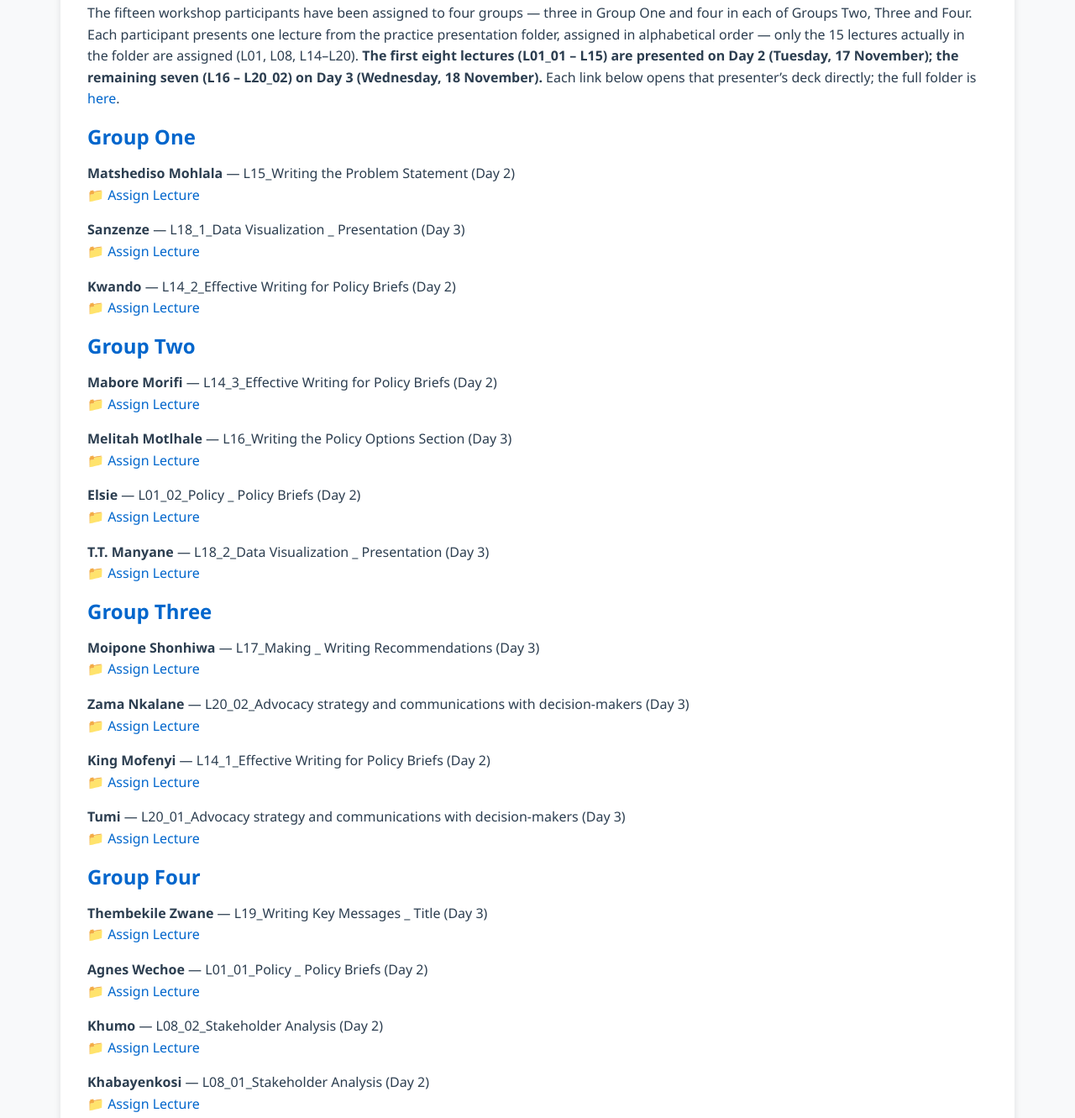
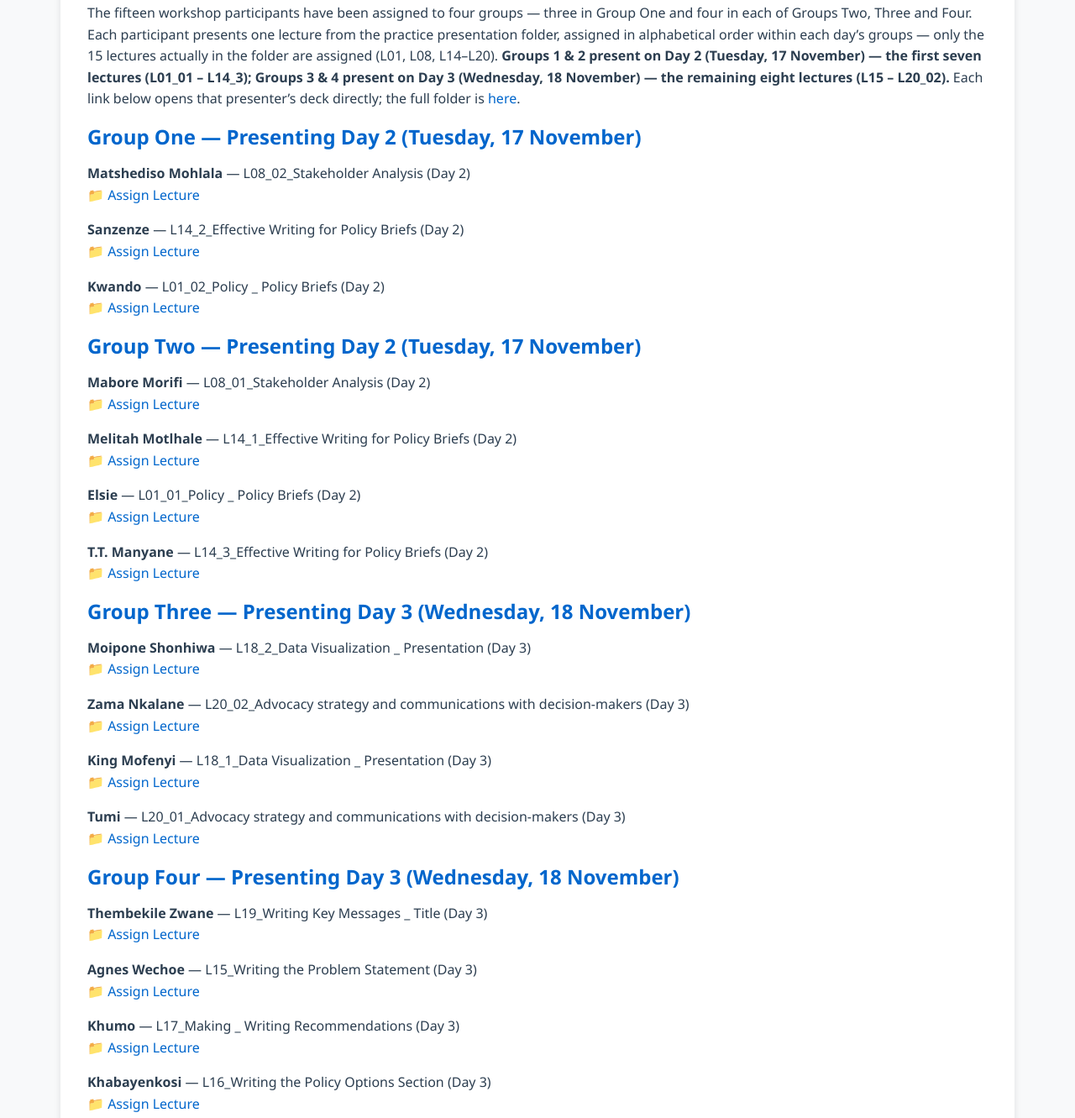
Before and after one commit to datatopolicy/South-Africa_TOT, a plain HTML site: page materials.html in a window 1280 px wide. Shown: the part 1541-2872 px from the top of the page at 84% size. Drawn offline with Linux system fonts and the light colour scheme.

Commit message:
Remove Leigh Johnston; assign lectures L01-L15 alphabetically; Groups 1-2 present Day 2, Groups 3-4 Day 3

```diff
--- a/materials.html
+++ b/materials.html
@@ -67,60 +67,60 @@
             <h2>Group Assignments for Practice Presentations</h2>
             <div class="group-assignment-note">
                 <h3>&#128203; About Presentation Groups</h3>
-                <p>The fifteen workshop participants have been assigned to four groups &mdash; three in Group One and four in each of Groups Two, Three and Four. Each participant presents one lecture from the practice presentation folder, assigned in alphabetical order &mdash; only the 15 lectures actually in the folder are assigned (L01, L08, L14&ndash;L20). <strong>The first eight lectures (L01_01 &ndash; L15) are presented on Day 2 (Tuesday, 17 November); the remaining seven (L16 &ndash; L20_02) on Day 3 (Wednesday, 18 November).</strong> Each link below opens that presenter&rsquo;s deck directly; the full folder is <a href="https://drive.google.com/drive/u/0/folders/1sUT6edL-evdDWts73sOSeelTbS25cyAX" target="_blank">here</a>.</p>
+                <p>The fifteen workshop participants have been assigned to four groups &mdash; three in Group One and four in each of Groups Two, Three and Four. Each participant presents one lecture from the practice presentation folder, assigned in alphabetical order within each day&rsquo;s groups &mdash; only the 15 lectures actually in the folder are assigned (L01, L08, L14&ndash;L20). <strong>Groups 1 &amp; 2 present on Day 2 (Tuesday, 17 November) &mdash; the first seven lectures (L01_01 &ndash; L14_3); Groups 3 &amp; 4 present on Day 3 (Wednesday, 18 November) &mdash; the remaining eight lectures (L15 &ndash; L20_02).</strong> Each link below opens that presenter&rsquo;s deck directly; the full folder is <a href="https://drive.google.com/drive/u/0/folders/1sUT6edL-evdDWts73sOSeelTbS25cyAX" target="_blank">here</a>.</p>
             </div>
 
-            <h3 class="group-heading">Group One</h3>
+            <h3 class="group-heading">Group One &mdash; Presenting Day 2 (Tuesday, 17 November)</h3>
             <div class="group-1">
                 <div class="group-assignment">
-                    <p class="assignment-member"><strong>Matshediso Mohlala</strong> &mdash; L15_Writing the Problem Statement (Day 2)<br>
-                    <a href="https://drive.google.com/file/d/1cPaZbiRrAQqCNKVGFgpGSCWigg9rbJXg/view?usp=drive_web" target="_blank">&#128193; Assign Lecture</a></p>
-                    <p class="assignment-member"><strong>Sanzenze</strong> &mdash; L18_1_Data Visualization _ Presentation (Day 3)<br>
-                    <a href="https://drive.google.com/file/d/1BvZ1N5RXMXkrO6ySjaO3fsOOPHHC4I2m/view?usp=drive_web" target="_blank">&#128193; Assign Lecture</a></p>
-                    <p class="assignment-member"><strong>Kwando</strong> &mdash; L14_2_Effective Writing for Policy Briefs (Day 2)<br>
+                    <p class="assignment-member"><strong>Matshediso Mohlala</strong> &mdash; L08_02_Stakeholder Analysis (Day 2)<br>
+                    <a href="https://drive.google.com/file/d/1AawubCEshGaji3D9faIymgbr4K53xI0T/view?usp=drive_web" target="_blank">&#128193; Assign Lecture</a></p>
+                    <p class="assignment-member"><strong>Sanzenze</strong> &mdash; L14_2_Effective Writing for Policy Briefs (Day 2)<br>
                     <a href="https://drive.google.com/file/d/1a72wN_KZ6QzFdiJte-k1qacnS7mpZoMo/view?usp=drive_web" target="_blank">&#128193; Assign Lecture</a></p>
+                    <p class="assignment-member"><strong>Kwando</strong> &mdash; L01_02_Policy _ Policy Briefs (Day 2)<br>
+                    <a href="https://drive.google.com/file/d/1dnm0EV2cW17fEJQbAKDSpFeEJpIhAz5Z/view?usp=drive_web" target="_blank">&#128193; Assign Lecture</a></p>
                 </div>
             </div>
 
-            <h3 class="group-heading">Group Two</h3>
+            <h3 class="group-heading">Group Two &mdash; Presenting Day 2 (Tuesday, 17 November)</h3>
             <div class="group-2">
                 <div class="group-assignment">
-                    <p class="assignment-member"><strong>Mabore Morifi</strong> &mdash; L14_3_Effective Writing for Policy Briefs (Day 2)<br>
+                    <p class="assignment-member"><strong>Mabore Morifi</strong> &mdash; L08_01_Stakeholder Analysis (Day 2)<br>
+                    <a href="https://drive.google.com/file/d/1aT2neli9yngy9MOjazrwBXQ-KEQGBAmP/view?usp=drive_web" target="_blank">&#128193; Assign Lecture</a></p>
+                    <p class="assignment-member"><strong>Melitah Motlhale</strong> &mdash; L14_1_Effective Writing for Policy Briefs (Day 2)<br>
+                    <a href="https://drive.google.com/file/d/1AQRXENxkSYKkFs3QA20BEnRTvWoGYmCI/view?usp=drive_web" target="_blank">&#128193; Assign Lecture</a></p>
+                    <p class="assignment-member"><strong>Elsie</strong> &mdash; L01_01_Policy _ Policy Briefs (Day 2)<br>
+                    <a href="https://drive.google.com/file/d/1yAf1f2kflwWotDYmFhYt-oUU-I5teAoL/view?usp=drive_web" target="_blank">&#128193; Assign Lecture</a></p>
+                    <p class="assignment-member"><strong>T.T. Manyane</strong> &mdash; L14_3_Effective Writing for Policy Briefs (Day 2)<br>
                     <a href="https://drive.google.com/file/d/1Uk07StLMyffNALMcQ0wQooYU9BNQlIOW/view?usp=drive_web" target="_blank">&#128193; Assign Lecture</a></p>
-                    <p class="assignment-member"><strong>Melitah Motlhale</strong> &mdash; L16_Writing the Policy Options Section (Day 3)<br>
-                    <a href="https://drive.google.com/file/d/1dS3o-O3Fu9-DoauD9vF90pI5_Q6kW39A/view?usp=drive_web" target="_blank">&#128193; Assign Lecture</a></p>
-                    <p class="assignment-member"><strong>Elsie</strong> &mdash; L01_02_Policy _ Policy Briefs (Day 2)<br>
-                    <a href="https://drive.google.com/file/d/1dnm0EV2cW17fEJQbAKDSpFeEJpIhAz5Z/view?usp=drive_web" target="_blank">&#128193; Assign Lecture</a></p>
-                    <p class="assignment-member"><strong>T.T. Manyane</strong> &mdash; L18_2_Data Visualization _ Presentation (Day 3)<br>
-                    <a href="https://drive.google.com/file/d/1U1cQMeJ7fYdpGvlqNGqDAAMwogaIsZoB/view?usp=drive_web" target="_blank">&#128193; Assign Lecture</a></p>
                 </div>
             </div>
 
-            <h3 class="group-heading">Group Three</h3>
+            <h3 class="group-heading">Group Three &mdash; Presenting Day 3 (Wednesday, 18 November)</h3>
             <div class="group-3">
                 <div class="group-assignment">
-                    <p class="assignment-member"><strong>Moipone Shonhiwa</strong> &mdash; L17_Making _ Writing Recommendations (Day 3)<br>
-                    <a href="https://drive.google.com/file/d/1EMlZjewVnLRC0UT4lxNbA2PMNXK33dOY/view?usp=drive_web" target="_blank">&#128193; Assign Lecture</a></p>
+                    <p class="assignment-member"><strong>Moipone Shonhiwa</strong> &mdash; L18_2_Data Visualization _ Presentation (Day 3)<br>
+                    <a href="https://drive.google.com/file/d/1U1cQMeJ7fYdpGvlqNGqDAAMwogaIsZoB/view?usp=drive_web" target="_blank">&#128193; Assign Lecture</a></p>
                     <p class="assignment-member"><strong>Zama Nkalane</strong> &mdash; L20_02_Advocacy strategy and communications with decision-makers (Day 3)<br>
                     <a href="https://drive.google.com/file/d/1AhASxvcmVQefUzWc8MiVzvjQZKILuUuR/view?usp=drive_web" target="_blank">&#128193; Assign Lecture</a></p>
-                    <p class="assignment-member"><strong>King Mofenyi</strong> &mdash; L14_1_Effective Writing for Policy Briefs (Day 2)<br>
-                    <a href="https://drive.google.com/file/d/1AQRXENxkSYKkFs3QA20BEnRTvWoGYmCI/view?usp=drive_web" target="_blank">&#128193; Assign Lecture</a></p>
+                    <p class="assignment-member"><strong>King Mofenyi</strong> &mdash; L18_1_Data Visualization _ Presentation (Day 3)<br>
+                    <a href="https://drive.google.com/file/d/1BvZ1N5RXMXkrO6ySjaO3fsOOPHHC4I2m/view?usp=drive_web" target="_blank">&#128193; Assign Lecture</a></p>
                     <p class="assignment-member"><strong>Tumi</strong> &mdash; L20_01_Advocacy strategy and communications with decision-makers (Day 3)<br>
                     <a href="https://drive.google.com/file/d/1loB9NalO5NJXVJZsblOo3BW1A3Bdz3Lk/view?usp=drive_web" target="_blank">&#128193; Assign Lecture</a></p>
                 </div>
             </div>
 
-            <h3 class="group-heading">Group Four</h3>
+            <h3 class="group-heading">Group Four &mdash; Presenting Day 3 (Wednesday, 18 November)</h3>
             <div class="group-4">
                 <div class="group-assignment">
                     <p class="assignment-member"><strong>Thembekile Zwane</strong> &mdash; L19_Writing Key Messages _ Title (Day 3)<br>
                     <a href="https://drive.google.com/file/d/123w-Xq1MYnLF2HMSCYe8a5lpFFu830pT/view?usp=drive_web" target="_blank">&#128193; Assign Lecture</a></p>
-                    <p class="assignment-member"><strong>Agnes Wechoe</strong> &mdash; L01_01_Policy _ Policy Briefs (Day 2)<br>
-                    <a href="https://drive.google.com/file/d/1yAf1f2kflwWotDYmFhYt-oUU-I5teAoL/view?usp=drive_web" target="_blank">&#128193; Assign Lecture</a></p>
-                    <p class="assignment-member"><strong>Khumo</strong> &mdash; L08_02_Stakeholder Analysis (Day 2)<br>
-                    <a href="https://drive.google.com/file/d/1AawubCEshGaji3D9faIymgbr4K53xI0T/view?usp=drive_web" target="_blank">&#128193; Assign Lecture</a></p>
-                    <p class="assignment-member"><strong>Khabayenkosi</strong> &mdash; L08_01_Stakeholder Analysis (Day 2)<br>
-                    <a href="https://drive.google.com/file/d/1aT2neli9yngy9MOjazrwBXQ-KEQGBAmP/view?usp=drive_web" target="_blank">&#128193; Assign Lecture</a></p>
+                    <p class="assignment-member"><strong>Agnes Wechoe</strong> &mdash; L15_Writing the Problem Statement (Day 3)<br>
+                    <a href="https://drive.google.com/file/d/1cPaZbiRrAQqCNKVGFgpGSCWigg9rbJXg/view?usp=drive_web" target="_blank">&#128193; Assign Lecture</a></p>
+                    <p class="assignment-member"><strong>Khumo</strong> &mdash; L17_Making _ Writing Recommendations (Day 3)<br>
+                    <a href="https://drive.google.com/file/d/1EMlZjewVnLRC0UT4lxNbA2PMNXK33dOY/view?usp=drive_web" target="_blank">&#128193; Assign Lecture</a></p>
+                    <p class="assignment-member"><strong>Khabayenkosi</strong> &mdash; L16_Writing the Policy Options Section (Day 3)<br>
+                    <a href="https://drive.google.com/file/d/1dS3o-O3Fu9-DoauD9vF90pI5_Q6kW39A/view?usp=drive_web" target="_blank">&#128193; Assign Lecture</a></p>
                 </div>
             </div>
         </section>
```
